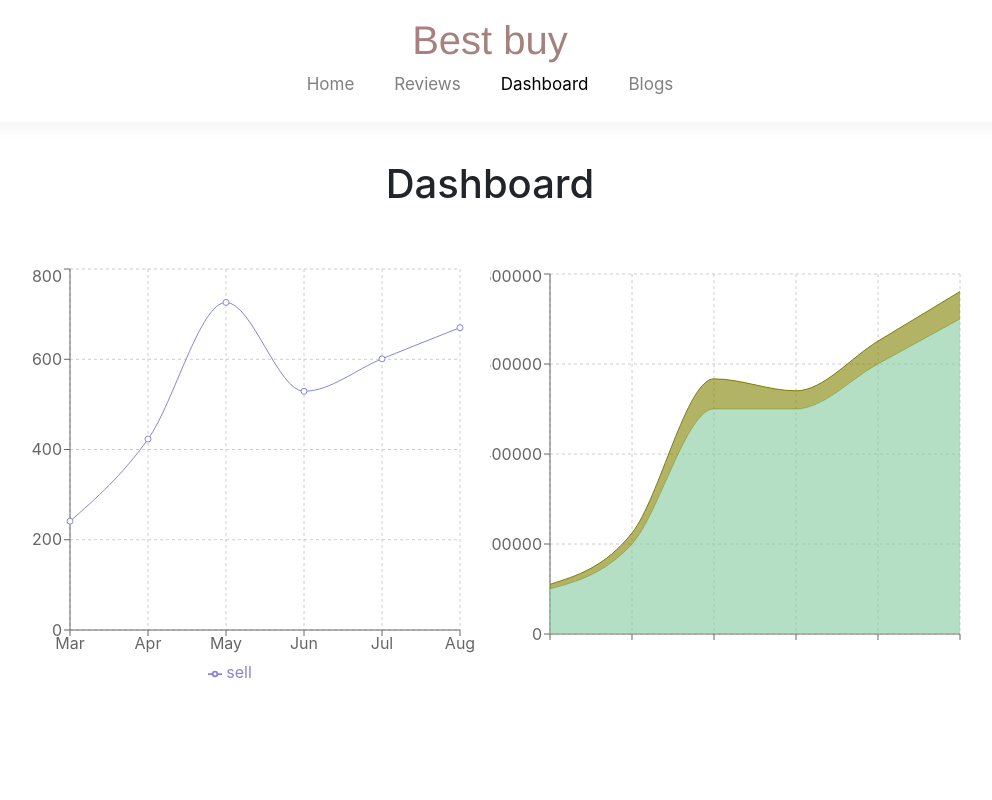
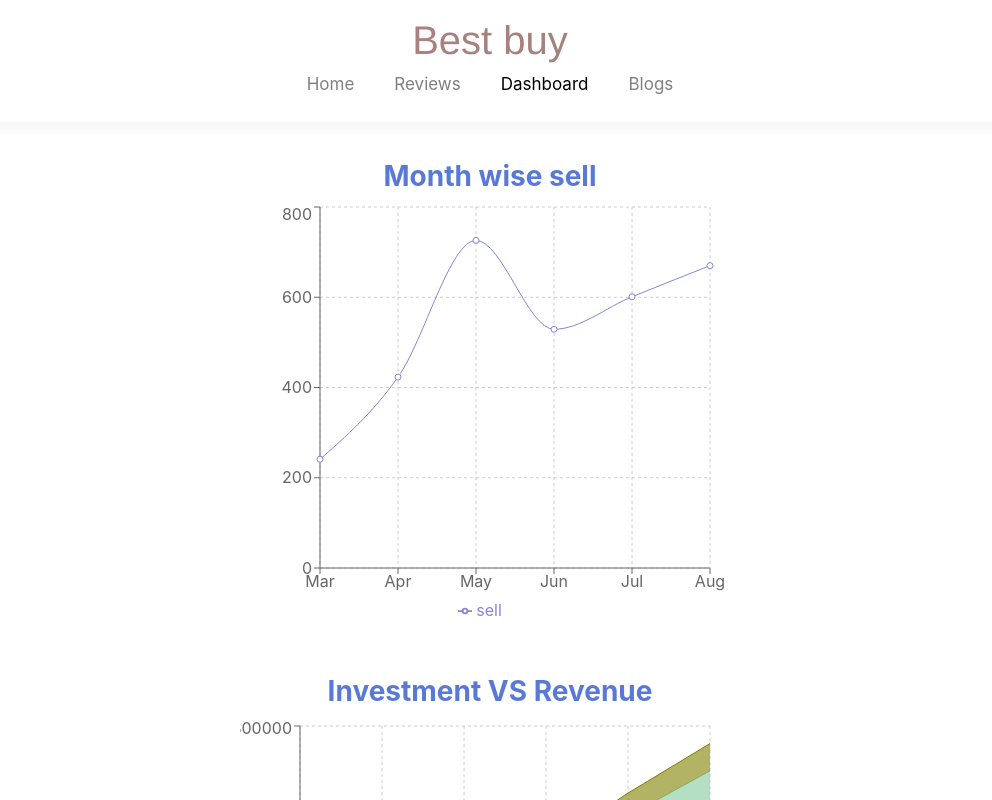
Before and after one commit to ReNayeem/Re-Best-Buy, a React (Create React App) app: page /dashboard in a window 1280 px wide. Shown: the top 800 px of the page, without its empty margins (150-1142 px from the left). Built offline with nearby package versions, Linux system fonts and the light colour scheme; a web font is replaced by a local one.

Commit message:
dashboard updated

```diff
--- a/src/Components/Dashboard/Dashboard.css
+++ b/src/Components/Dashboard/Dashboard.css
@@ -2,3 +2,8 @@
     margin-top: 7rem;
     height: calc(100vh - 7rem);
 }
+
+.line-chart-text {
+    font-weight: 700;
+    color: rgba(53, 92, 207, 0.822);
+}
--- a/src/Components/Dashboard/Dashboard.js
+++ b/src/Components/Dashboard/Dashboard.js
@@ -44,8 +44,9 @@
 
     return (
         <div className='dashboard'>
-            <h1 className='p-5'>Dashboard</h1>
-            <div className='d-flex container flex-wrap justify-content-center'>
+            <div className='d-flex p-4 container flex-wrap justify-content-center'>
+                <div className='p-4'>
+                    <h3 className='line-chart-text'>Month wise sell</h3>
                     <LineChart className='linechart'
                         width={500}
                         height={425}
@@ -65,7 +66,10 @@
                         <Line type="monotone" dataKey="sell" stroke="#8884d8" activeDot={{ r: 8 }} />
 
                     </LineChart>
+                </div>
 
+                <div className='p-4'>
+                    <h3 className='line-chart-text'>Investment VS Revenue</h3>
                     <AreaChart
                         width={500}
                         height={400}
@@ -86,6 +90,7 @@
                     </AreaChart>
                 </div>
             </div>
+        </div>
     );
 };
 
```
Lines whose indentation alone changed are shown as unchanged.
